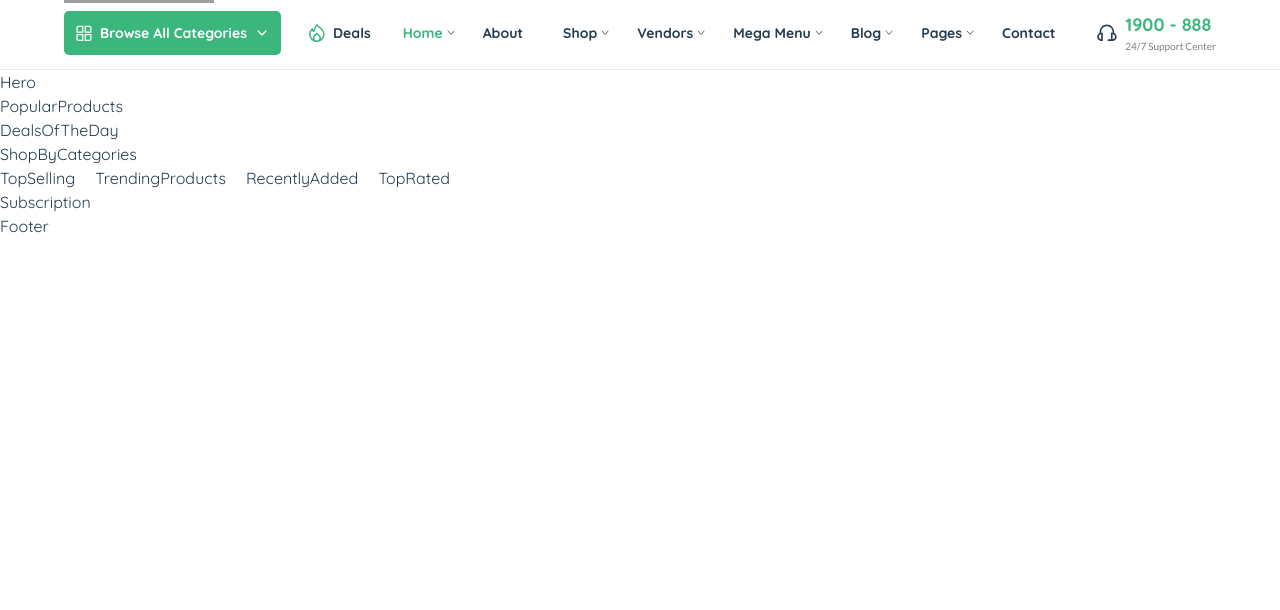
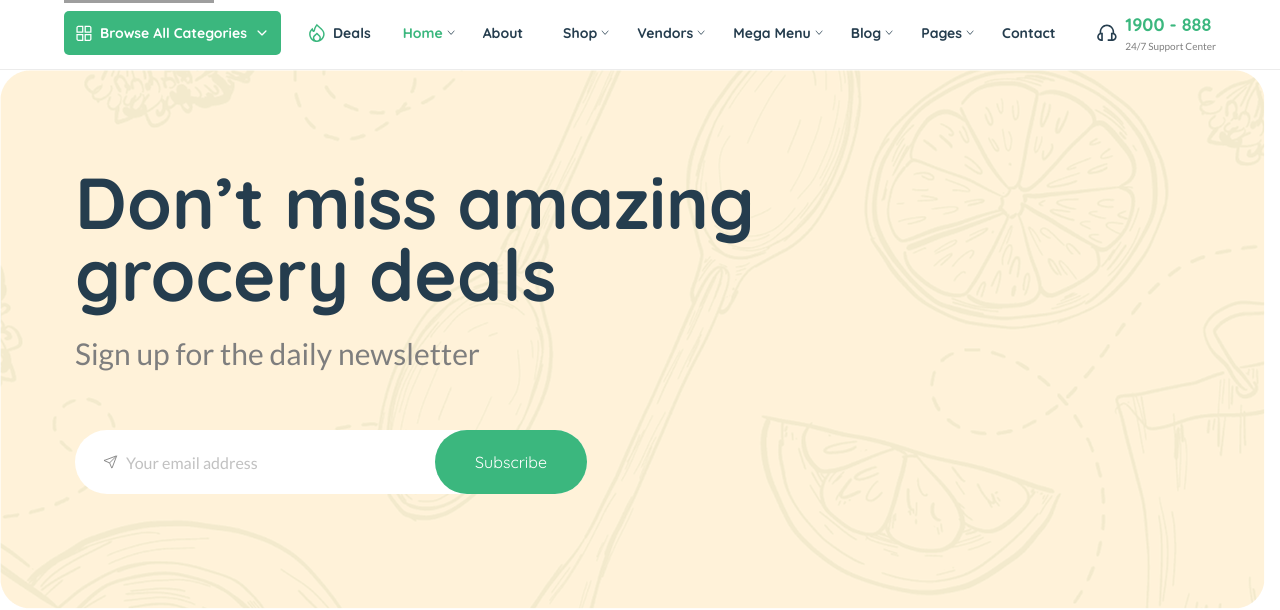
Before and after one commit to shamimthedev/nest-ecommerce, a React (Vite) app: page / in a window 1280 px wide. Shown: the part 139-749 px from the top of the page. Built offline with nearby package versions, Linux system fonts and the light colour scheme; grey boxes are pictures that could not be loaded.

Commit message:
(feat) added and updated hero

```diff
--- a/src/components/Hero.jsx
+++ b/src/components/Hero.jsx
@@ -1,8 +1,27 @@
-
+import { IoPaperPlaneOutline } from 'react-icons/io5'
+import HeroBackground from '/hero-background.png'
 
 const Hero = () => {
   return (
-    <div>Hero</div>
+    <>
+      <section id="hero">
+        <div className="max-w-[1610px] mx-auto">
+          <div className="wrapper relative">
+            <img src={HeroBackground} alt="" />
+            <div className="absolute top-24 left-[75px]">
+              <h1 className='text-[#253D4E] max-w-[680px] text-[72px] leading-[72px] font-bold mb-[31px]'>Don’t miss amazing grocery deals</h1>
+              <p className='font-lato text-[#7E7E7E] text-[30px] leading-[24px] mb-[65px]'>Sign up for the daily newsletter</p>
+              <div className="flex items-center h-[64px] w-[40vw] bg-white rounded-[50px] pl-7 gap-x-2">
+                <IoPaperPlaneOutline className='text-[#838383] text-2xl'/>
+                <input className='w-full h-full font-lato text-[#838383] outline-none' type="text" placeholder='Your email address' />
+                <button className='px-10 h-full bg-greeny text-white rounded-[50px] cursor-pointer'>Subscribe</button>
+              </div>
+            </div>
+          </div>
+        </div>
+      </section>
+
+    </>
   )
 }
 
```
Also changed, not shown: src/components/Category.jsx (added, +11 -0 lines), public/hero-background.png (added).
